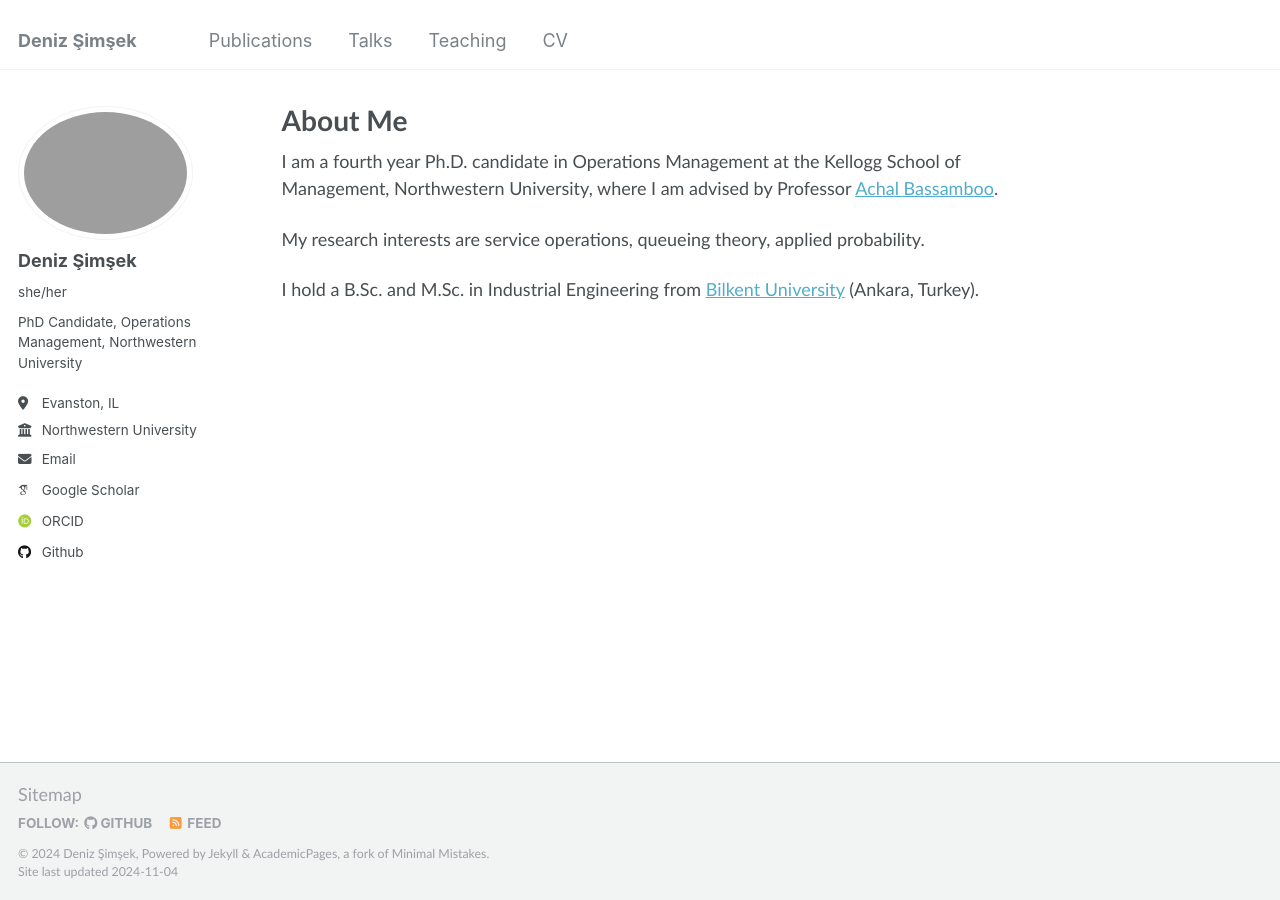
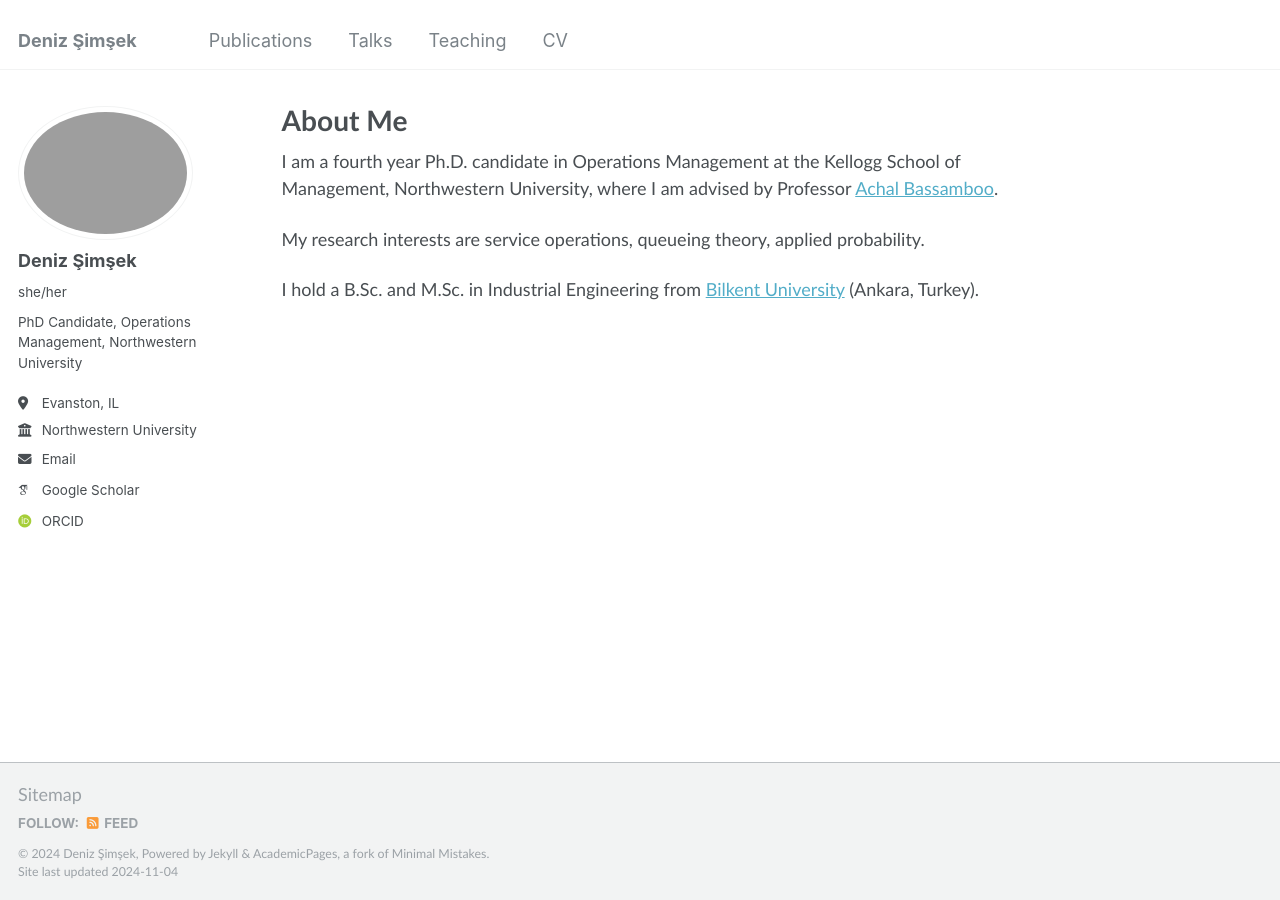
Before and after one commit to deniz-simsek/deniz-simsek, a Jekyll site: the page built from _pages/about.md, in a window 1280 px wide. Built offline with Jekyll 4.4.1, drawn with Linux system fonts in a browser that asks for light colours; some web fonts are replaced.

Commit message:
Update _config.yml

```diff
--- a/_config.yml
+++ b/_config.yml
@@ -44,7 +44,7 @@ author:
   bitbucket        : # Username - Update with your username on the site
   codepen          : # Username
   dribbble         : # Username
-  github           : "deniz-simsek"
+  github           : # "deniz-simsek"
   kaggle           : # Username
   stackoverflow    : # User number or user number and name (i.e., use "1" or "1/jeff-atwood")
 
```
